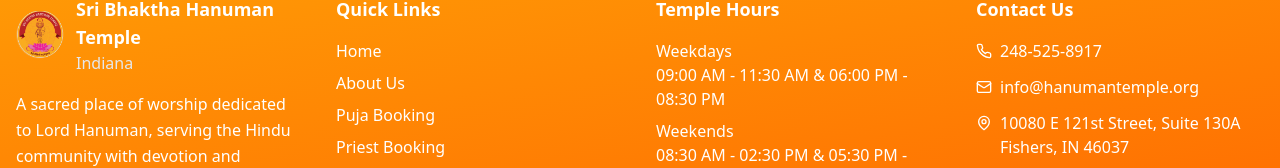
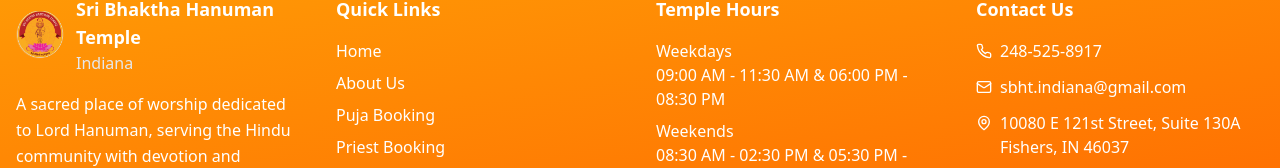
Before and after one commit to SavithaSkr/bhk_fronend, a React (Vite) app: page / in a window 1280 px wide. Shown: the part 4198-4366 px from the top of the page. Built offline with nearby package versions, Linux system fonts and the light colour scheme; no server answers.

Commit message:
Deploy Footer Email ID

```diff
--- a/src/components/layout/Footer.jsx
+++ b/src/components/layout/Footer.jsx
@@ -85,7 +85,7 @@
               </div>
               <div className="flex items-center gap-2">
                 <Mail className="w-4 h-4 text-grey-200" />
-                <span className="text-md">info@hanumantemple.org</span>
+                <span className="text-md">sbht.indiana@gmail.com</span>
               </div>
               <div className="flex items-start gap-2">
                 <MapPin className="w-4 h-4 text-grey-200 mt-1" />
```
